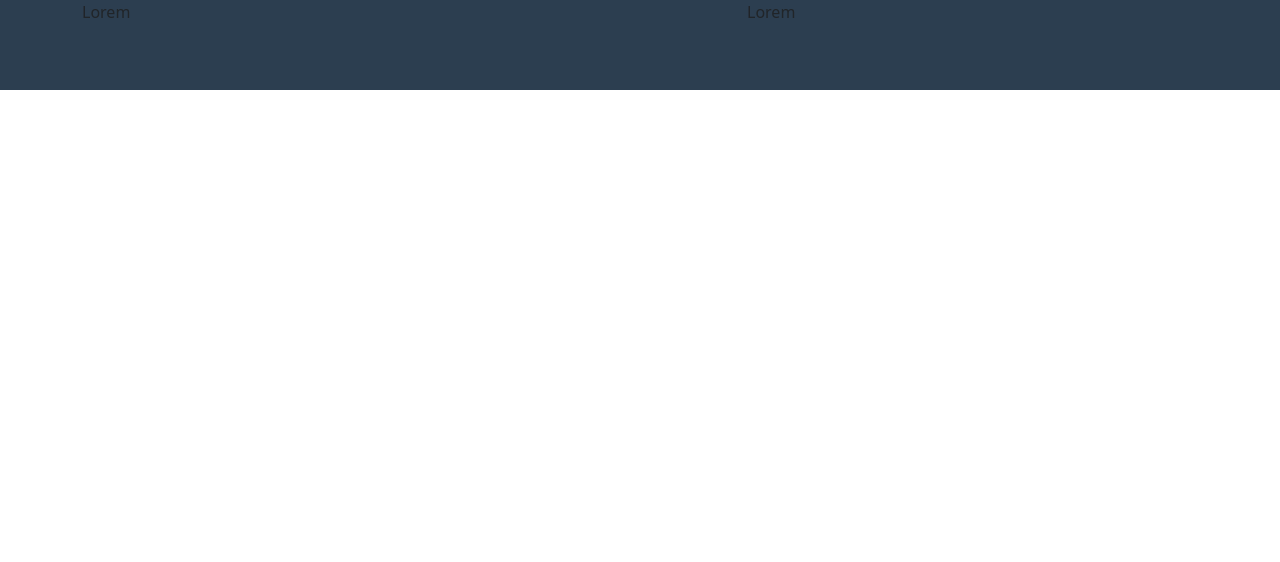
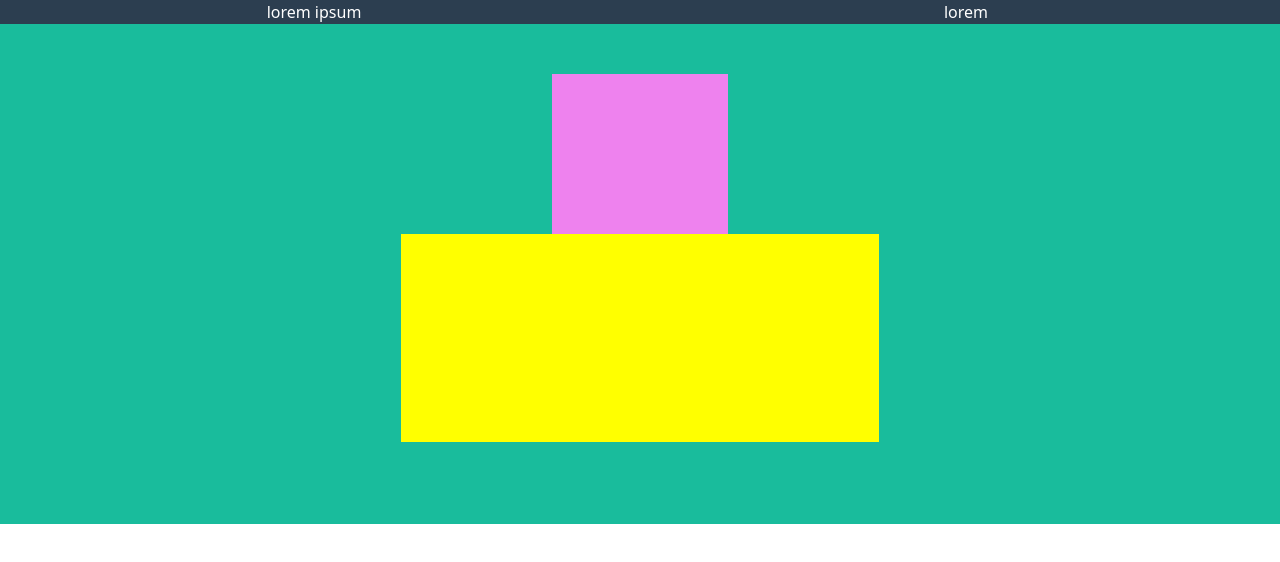
Before and after one commit to Gtp87/html-css-bootstrap-freelancer, a plain HTML site: page index.html in a window 1280 px wide. Drawn offline with nearby package versions, Linux system fonts and the light colour scheme.

Commit message:
add jumbotron

```diff
--- a/css/style.css
+++ b/css/style.css
@@ -1,4 +1,34 @@
-.header {
-    height: 90px;
-    background-color: #2C3E50;
+header{
+    background-color: #2c3e50;
 }
+
+.white{
+    color: white;
+}
+.txt-center{
+    text-align: center;
+}
+
+.al-self-center{
+    align-self: center;
+}
+
+.jumbotron{
+    background-color:#19bc9c;
+    height: 500px;
+    padding: 50px;
+}
+
+.square-img{
+    width: 100%;
+    height: 10em;
+    background-color: violet;
+    margin: auto;
+
+}
+
+.square-text{
+    width: 100%;
+    height: 13em;
+    background-color: yellow;
+}
--- a/index.html
+++ b/index.html
@@ -10,13 +10,41 @@
     <title>Bootstrap Freelancer</title>
 </head>
 <body>
-    <div class="container-fluid header">
-        <header class="container">
-            <div class="row">
-                <div class="col-7">Lorem</div>
-                <div class="col-5">Lorem</div>
+<header>
+    <div class="row justify-content-evenly white">
+        <div class="col-6 text-center">
+           lorem ipsum
+        </div>
+        <div class="col-6 al-self-center txt-center">
+            lorem
+        </div>
+    </div>
+</header>
+<main>
+    <div class="jumbotron">
+        <div class="row justify-content-center">
+            <div class="col-2">
+                <div class="square-img"></div>
             </div>
-        </header>
+
+        </div>
+
+        <div class="row justify-content-center">
+            <div class="col-5">
+                <div class="square-text"></div>
+            </div>
+        </div>
     </div>
+    <div class="portfolio">
+
+    </div>
+
+</main>
+
+
+
+
+
+
 </body>
 </html>
```
